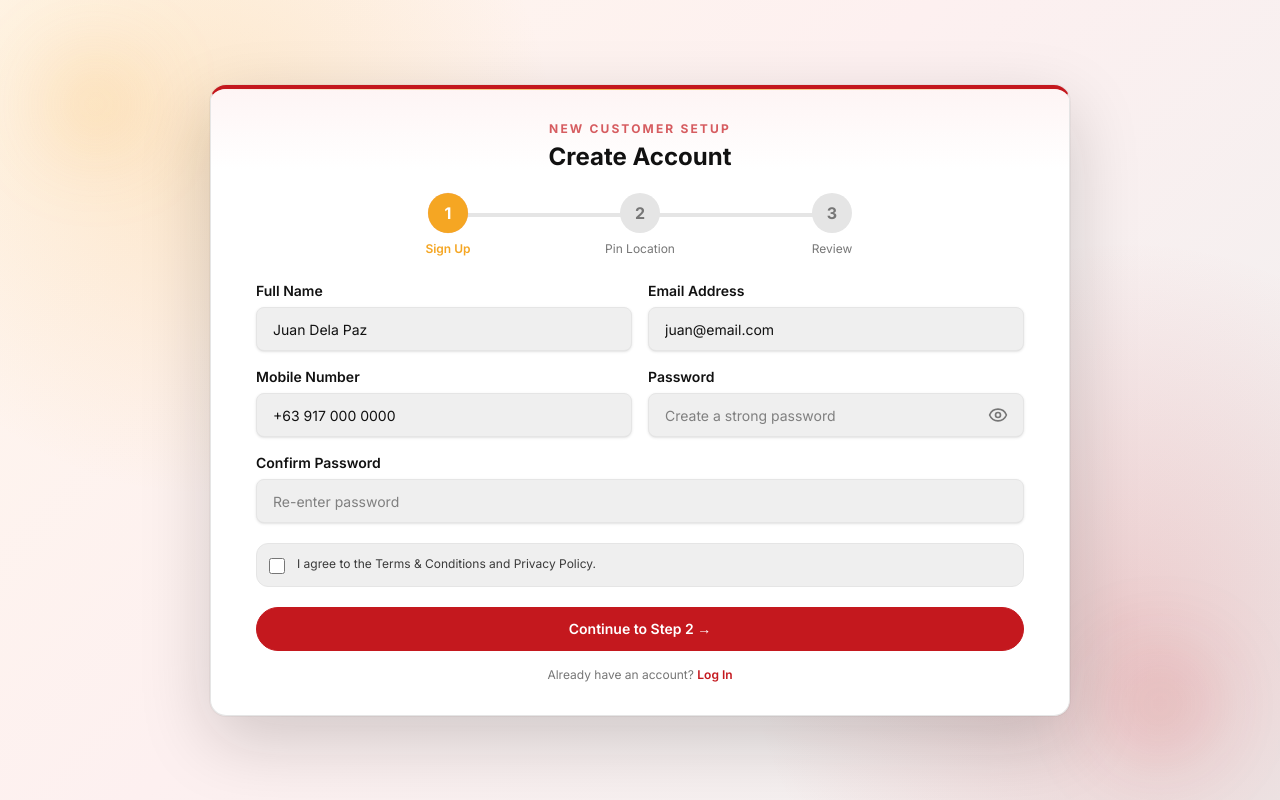
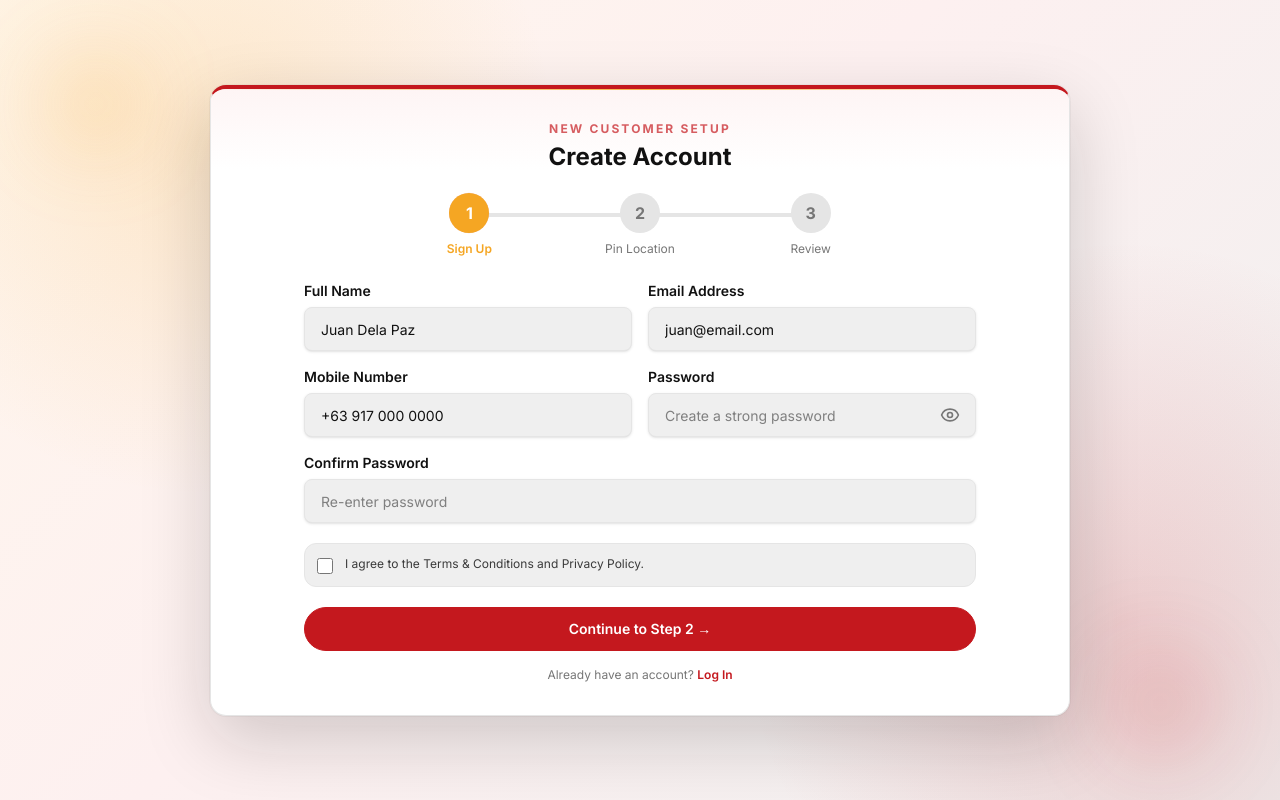
Before and after one commit to xKurty06/kokconnect, a Next.js app: page /register in a window 1280 px wide. Built offline with nearby package versions, Linux system fonts and the light colour scheme.

Commit message:
fix(auth): narrow signup form width

```diff
--- a/src/components/register-flow.tsx
+++ b/src/components/register-flow.tsx
@@ -54,7 +54,7 @@ export function RegisterFlow() {
         <p className="text-xs font-bold uppercase tracking-[0.18em] text-brand/70">New customer setup</p>
         <h1 className="mt-1 text-2xl font-bold">Create Account</h1>
       </div>
-      <ol className="mx-auto mt-5 grid max-w-xl grid-cols-3" aria-label="Registration progress">
+      <ol className="mx-auto mt-5 grid max-w-lg grid-cols-3" aria-label="Registration progress">
         {labels.map((label, index) => {
           const number = index + 1;
           const done = step > number;
@@ -63,7 +63,7 @@ export function RegisterFlow() {
         })}
       </ol>
 
-      {step === 1 && <form key="step-1" noValidate className="auth-card-enter mx-auto mt-6 max-w-3xl" onSubmit={(event) => { event.preventDefault(); setStep(2); }}>
+      {step === 1 && <form key="step-1" noValidate className="auth-card-enter mx-auto mt-6 max-w-2xl" onSubmit={(event) => { event.preventDefault(); setStep(2); }}>
         <div className="grid grid-cols-2 gap-4">
           <label className={labelClass}>Full Name<input value={data.name} onChange={(event) => update("name", event.target.value)} autoComplete="name" className={inputClass} /></label>
           <label className={labelClass}>Email Address<input type="email" value={data.email} onChange={(event) => update("email", event.target.value)} autoComplete="email" className={inputClass} /></label>
@@ -76,8 +76,8 @@ export function RegisterFlow() {
         <p className="mt-4 text-center text-xs text-muted">Already have an account? <Link href="/login" className="font-semibold text-brand hover:text-brand-deep">Log In</Link></p>
       </form>}
 
-      {step === 2 && <div key="step-2" className="auth-card-enter mt-7 grid grid-cols-2 gap-7">
-        <InteractiveMap className="min-h-[500px] rounded-2xl border-[14px] border-[#e7ede5] shadow-[0_12px_30px_rgba(0,0,0,0.10)]" />
+      {step === 2 && <div key="step-2" className="auth-card-enter mt-7 grid grid-cols-2 gap-6">
+        <InteractiveMap className="min-h-[440px] rounded-2xl border-[12px] border-[#e7ede5] shadow-[0_12px_30px_rgba(0,0,0,0.10)]" />
         <form noValidate className="grid content-start gap-4" onSubmit={(event) => { event.preventDefault(); setStep(3); }}><div><h2 className="text-xl font-bold">Delivery Location Details</h2><p className="mt-1 text-sm text-muted">Specify your exact building, unit, or dorm reference point.</p></div>
           <label className={labelClass}>Pinned Location Coordinates (Autofilled)<input readOnly value="Lat: 14.195484, Lon: 120.881430 (Near CvSU Campus)" className={inputClass} /></label>
           <label className={labelClass}>Building / Street Name / Block &amp; Lot<input value={data.address} onChange={(event) => update("address", event.target.value)} className={inputClass} /></label>
```
